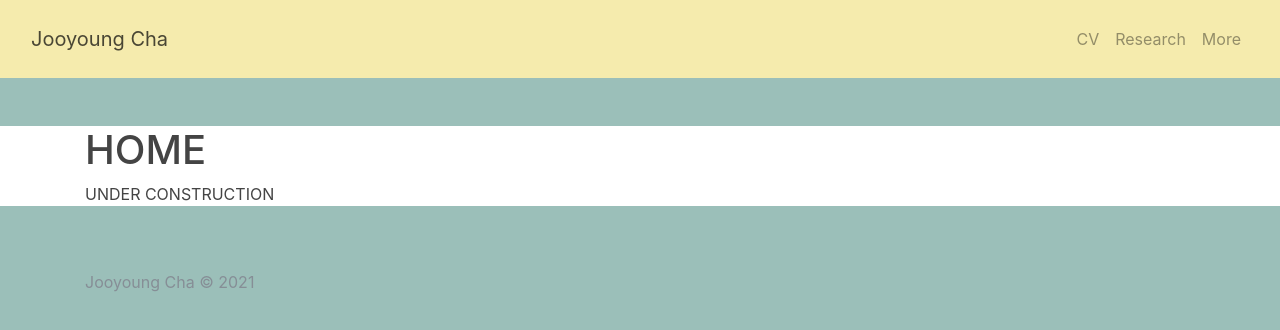
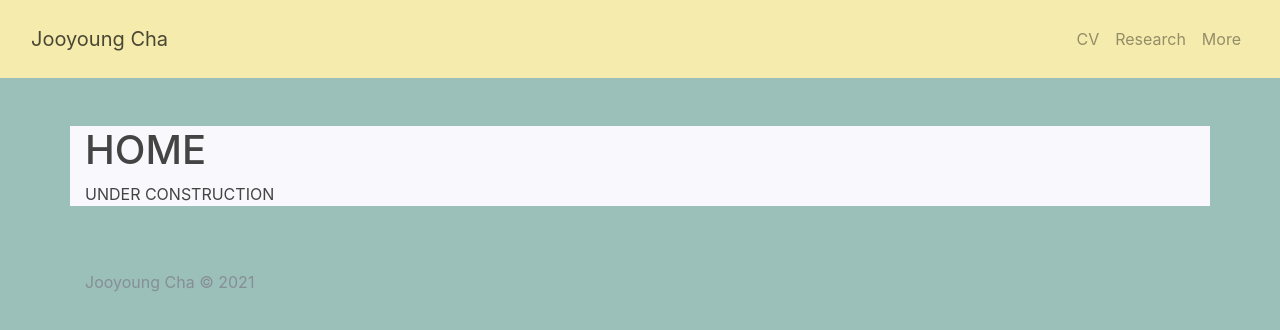
Before and after one commit to chajoo0/chajoo0, a Jekyll site: the page built from index.md, in a window 1280 px wide. Shown: the top 330 px of the page. Built offline with Jekyll 4.4.1, drawn with Linux system fonts in a browser that asks for light colours.

Commit message:
Update default.html

```diff
--- a/_layouts/default.html
+++ b/_layouts/default.html
@@ -13,10 +13,8 @@
 
     <div class="py-5">
 
-    <div class="container-bg">
-    <div class="container">
+    <div class="container bg-light">
           {{ content }}
-    </div>
     </div>
 
     {%- include footer.html -%}
```
